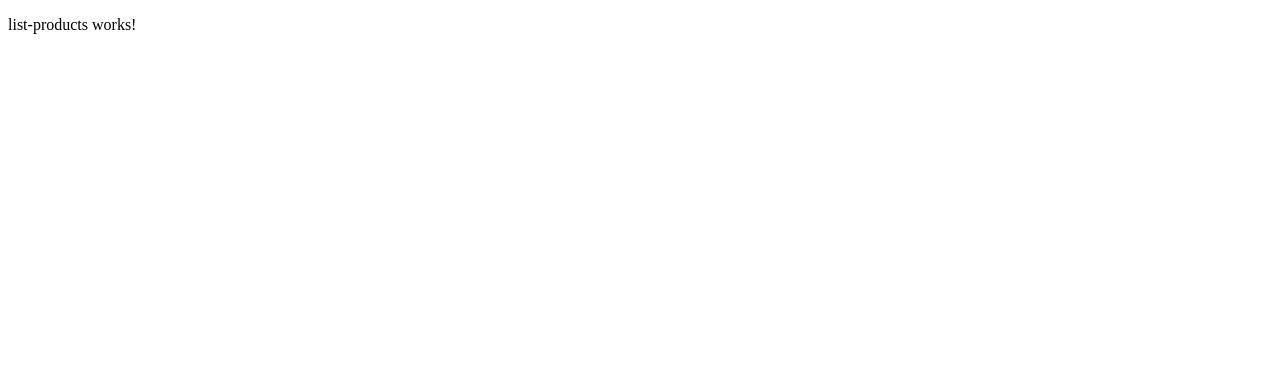
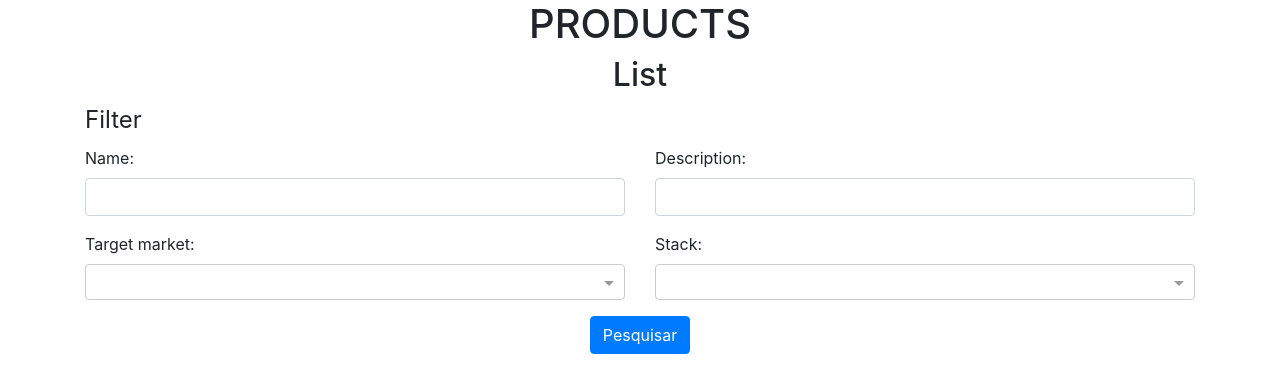
Before and after one commit to joao-salgado/app-products, an Angular app: page /products in a window 1280 px wide. Shown: the top 392 px of the page. Built offline with nearby package versions, Linux system fonts and the light colour scheme; no server answers.

Commit message:
product list layout

```diff
--- a/src/app/app.component.html
+++ b/src/app/app.component.html
@@ -1 +1,3 @@
+<h1 class="text-center">PRODUCTS</h1>
+
 <app-list-products></app-list-products>
--- a/src/app/pages/products/list-products/list-products.component.html
+++ b/src/app/pages/products/list-products/list-products.component.html
@@ -1,3 +1,45 @@
-<p>
-  list-products works!
-</p>
+<div class="row">
+  <div class="col-12">
+    <h2 class="text-center">List</h2>
+
+    <fieldset class="container">
+      <legend>Filter</legend>
+
+      <div class="row">
+        <div class="col-12 col-sm-6">
+          <div class="form-group">
+            <label for="name">Name:</label>
+            <input class="form-control" [(ngModel)]="filter.name" type="text" id="name" />
+          </div>
+        </div>
+        <div class="col-12 col-sm-6">
+          <div class="form-group">
+            <label for="description">Description:</label>
+            <input class="form-control" [(ngModel)]="filter.description" type="text" id="description" />
+          </div>
+        </div>
+        <div class="col-12 col-sm-6">
+          <div class="form-group">
+            <label for="market">Target market:</label>
+            <ng-select class="custom" [items]="stackOptions" [multiple]="true"
+                        [(ngModel)]="stacks">
+            </ng-select>
+          </div>
+        </div>
+        <div class="col-12 col-sm-6">
+          <div class="form-group">
+            <label for="stack">Stack:</label>
+            <ng-select class="custom" [items]="marketOptions" [multiple]="true"
+                        [(ngModel)]="markets">
+            </ng-select>
+          </div>
+        </div>
+
+        <div class="col-12 text-center">
+          <button class="btn btn-primary" (click)="search()">Pesquisar</button>
+        </div>
+
+      </div>
+    </fieldset>
+  </div>
+</div>
--- a/src/app/pages/products/list-products/list-products.component.ts
+++ b/src/app/pages/products/list-products/list-products.component.ts
@@ -1,15 +1,52 @@
-import { Component, OnInit } from '@angular/core';
+import { MarketService } from './../../../api/market.service';
+import { StackService } from './../../../api/stack.service';
+import { Component } from '@angular/core';
+
+import { Product } from '../../../model/product/product.model';
+import { ProductFilter } from './../../../model/product/product-filter.model';
+import { Stack } from '../../../model/stack/stack.model';
+import { Market } from '../../../model/market/market.mode';
+import { ProductService } from '../../../api/product.service';
 
 @Component({
   selector: 'app-list-products',
   templateUrl: './list-products.component.html',
   styleUrls: ['./list-products.component.scss']
 })
-export class ListProductsComponent implements OnInit {
+export class ListProductsComponent {
 
-  constructor() { }
+  public filter = new ProductFilter();
 
-  ngOnInit() {
+  public products: Array<Product>;
+
+  public markets: any;
+  public stacks: any;
+
+  public stackOptions: Array<Stack>;
+  public marketOptions: Array<Market>;
+
+  constructor(private productService: ProductService,
+              private stackService: StackService,
+              private marketService: MarketService) {
+
+    this.stackService.findAll()
+    .subscribe(response => {
+      this.stackOptions = response.content.map(item => ({ label: item.name, value: item.id.toString() }));
+    });
+
+    this.marketService.findAll()
+    .subscribe(response => {
+      this.marketOptions = response.content.map(item => ({ label: item.name, value: item.id.toString() }));
+    });
+  }
+
+  public search(): void {
+    this.filter.stacks = this.stacks && this.stacks.length ? this.stacks.map(item => (item.value)) : null;
+    this.filter.markets = this.markets && this.markets.length ? this.markets.map(item => (item.value)) : null;
+
+    this.productService.findByFilter(this.filter).subscribe(response => {
+      this.products = response.content;
+    });
   }
 
 }
--- a/src/app/pages/products/products.module.ts
+++ b/src/app/pages/products/products.module.ts
@@ -1,13 +1,16 @@
 import { NgModule } from '@angular/core';
 import { CommonModule } from '@angular/common';
 import { FormsModule } from '@angular/forms';
+
+import { SharedModule } from '../../shared/shared.module';
 
 import { ListProductsComponent } from './list-products/list-products.component';
 
 @NgModule({
   imports: [
     CommonModule,
-    FormsModule
+    FormsModule,
+    SharedModule
   ],
   declarations: [
     ListProductsComponent
--- a/src/styles.css
+++ b/src/styles.css
@@ -1 +1,3 @@
 /* You can add global styles to this file, and also import other style files */
+@import "~@ng-select/ng-select/themes/default.theme.css";
+@import "~bootstrap/dist/css/bootstrap.css";
```
Also changed, not shown: src/app/shared/shared.module.ts (+8 -2 lines), 1 other file (tests, documents, lock files or other folders).
